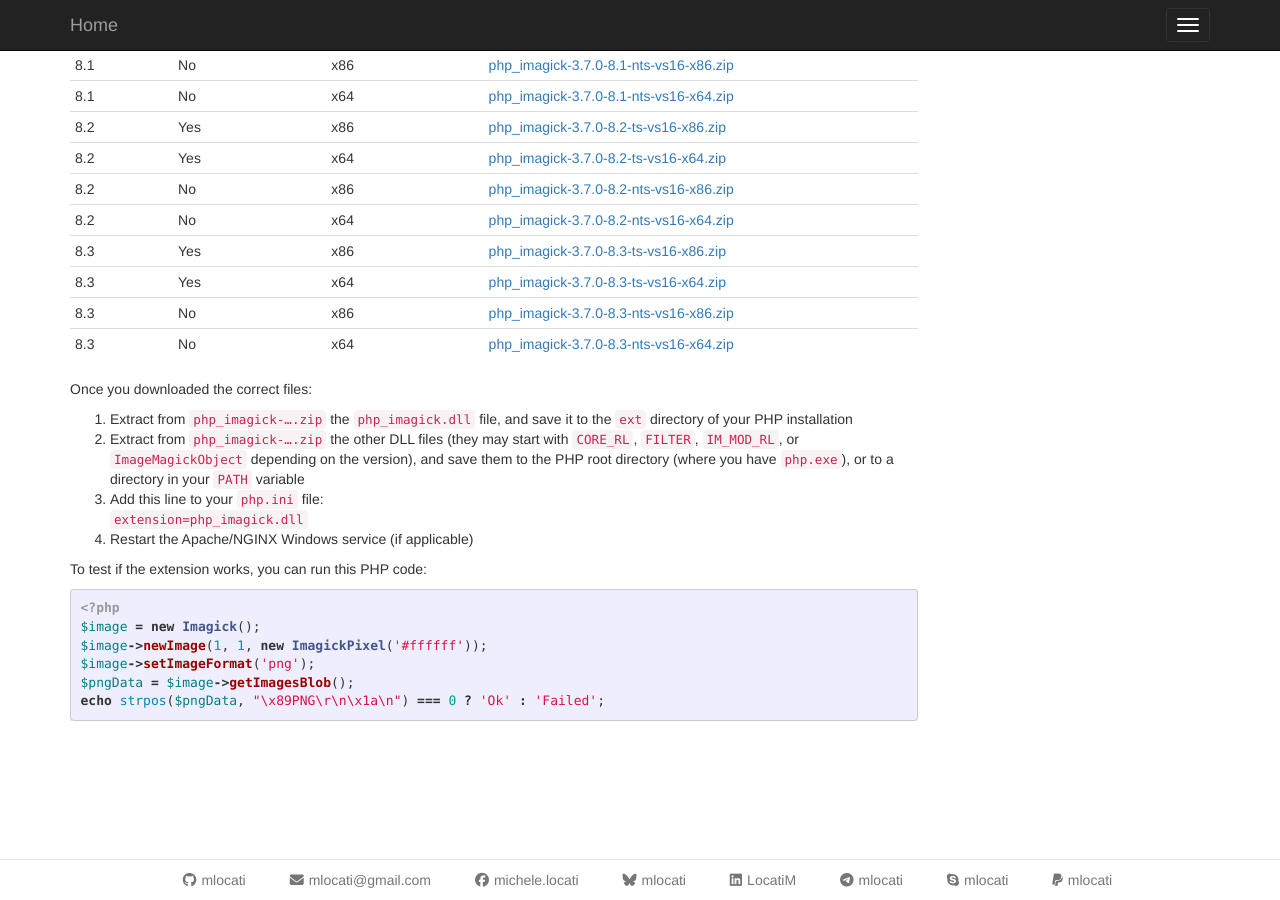
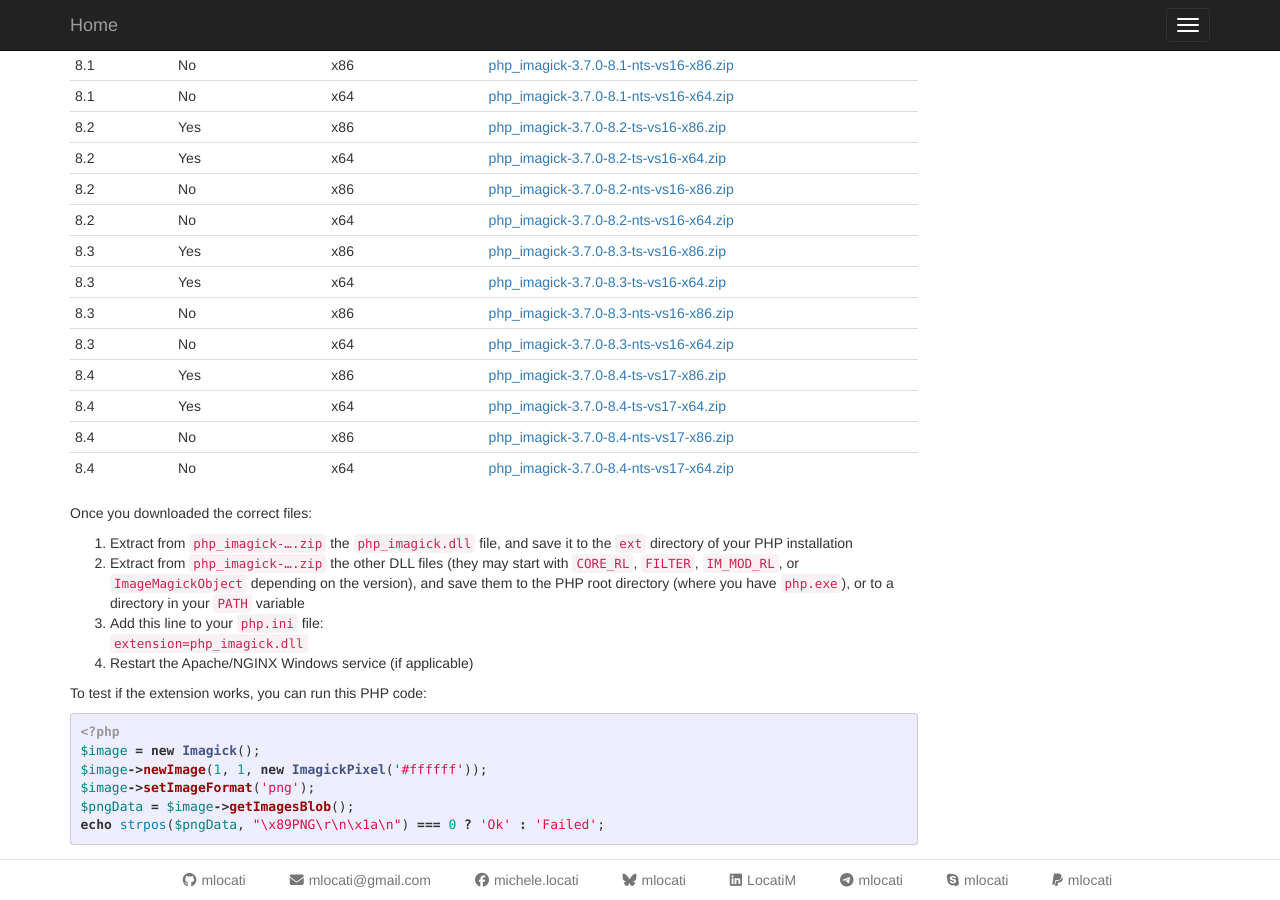
Before and after one commit to mlocati/mlocati.github.io, a Jekyll site: the page built from _articles/php-windows-imagick.md, in a window 1280 px wide and 900 px high, scrolled down 1581 px. Built offline with Jekyll 4.4.1, drawn with Linux system fonts in a browser that asks for light colours; comment, search, counter and statistics services are not loaded.

Commit message:
Add links for PHP 8.4

```diff
--- a/_articles/php-windows-imagick.md
+++ b/_articles/php-windows-imagick.md
@@ -85,6 +85,10 @@
 | 8.3 | Yes | x64 | [php_imagick-3.7.0-8.3-ts-vs16-x64.zip](https://downloads.php.net/~windows/pecl/releases/imagick/3.7.0/php_imagick-3.7.0-8.3-ts-vs16-x64.zip) {% comment %} | n/a {% endcomment %} |
 | 8.3 | No | x86 | [php_imagick-3.7.0-8.3-nts-vs16-x86.zip](https://downloads.php.net/~windows/pecl/releases/imagick/3.7.0/php_imagick-3.7.0-8.3-nts-vs16-x86.zip) {% comment %} | n/a {% endcomment %} |
 | 8.3 | No | x64 | [php_imagick-3.7.0-8.3-nts-vs16-x64.zip](https://downloads.php.net/~windows/pecl/releases/imagick/3.7.0/php_imagick-3.7.0-8.3-nts-vs16-x64.zip) {% comment %} | n/a {% endcomment %} |
+| 8.4 | Yes | x86 | [php_imagick-3.7.0-8.4-ts-vs17-x86.zip](https://downloads.php.net/~windows/pecl/releases/imagick/3.7.0/php_imagick-3.7.0-8.4-ts-vs17-x86.zip) {% comment %} | n/a {% endcomment %} |
+| 8.4 | Yes | x64 | [php_imagick-3.7.0-8.4-ts-vs17-x64.zip](https://downloads.php.net/~windows/pecl/releases/imagick/3.7.0/php_imagick-3.7.0-8.4-ts-vs17-x64.zip) {% comment %} | n/a {% endcomment %} |
+| 8.4 | No | x86 | [php_imagick-3.7.0-8.4-nts-vs17-x86.zip](https://downloads.php.net/~windows/pecl/releases/imagick/3.7.0/php_imagick-3.7.0-8.4-nts-vs17-x86.zip) {% comment %} | n/a {% endcomment %} |
+| 8.4 | No | x64 | [php_imagick-3.7.0-8.4-nts-vs17-x64.zip](https://downloads.php.net/~windows/pecl/releases/imagick/3.7.0/php_imagick-3.7.0-8.4-nts-vs17-x64.zip) {% comment %} | n/a {% endcomment %} |
 
 Once you downloaded the correct files:
 
```
